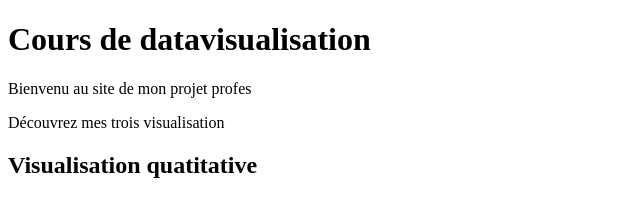
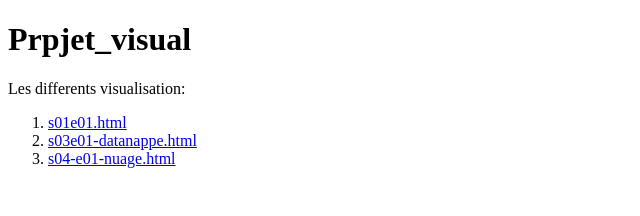
Before and after one commit to Tallkhadime/coursvisuel, a plain HTML site: page index.html in a window 1280 px wide. Shown: the whole page, without its empty margins (0-640 px from the left). Drawn offline with Linux system fonts and the light colour scheme.

Commit message:
Update index.html

```diff
--- a/index.html
+++ b/index.html
@@ -1,15 +1,24 @@
-
 <!DOCTYPE html>
 <html lang="en">
 <head>
     <meta charset="UTF-8">
     <meta name="viewport" content="width=device-width, initial-scale=1.0">
-    <title>Projet</title>
+    <title>Projet_visual</title>
 </head>
 <body>
-    <h1> Cours de datavisualisation </h1>
-    <p>Bienvenu au site de mon projet profes</p>
-    <p>Découvrez mes trois visualisation</p>
-    <h2>Visualisation quatitative</h2>
+    <h1>Prpjet_visual</h1>
+    <p>Les differents visualisation:</p>
+    <ol>
+        <li>
+            <a href="graphique.html">s01e01.html</a>
+        </li>
+        <li>
+            <a href="texte.html">s03e01-datanappe.html</a>
+        </li>
+        <li>
+            <a href="photos.html">s04-e01-nuage.html</a>
+        </li>
+    </ol>
+
 </body>
 </html>
```
